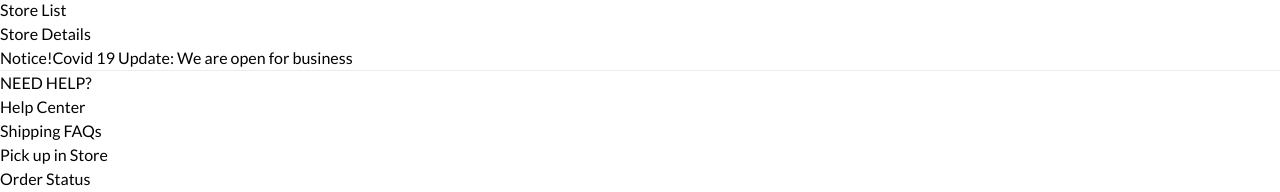
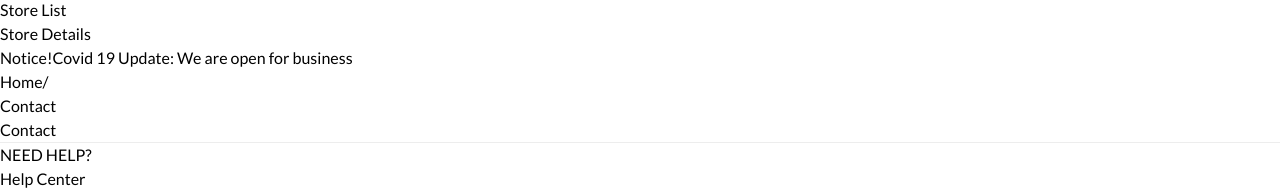
Before and after one commit to Book-Trekker/bookio-client, a React (Create React App) app: page /contact in a window 1280 px wide. Shown: the part 693-885 px from the top of the page. Built offline with nearby package versions, Linux system fonts and the light colour scheme; what @material-tailwind/react would draw is missing.

Commit message:
update code

```diff
--- a/package.json
+++ b/package.json
@@ -10,6 +10,8 @@
     "animate.css": "^4.1.1",
     "aos": "^3.0.0-beta.6",
     "formik": "^2.2.9",
+    "google-map-react": "^2.2.0",
+    "leaflet": "^1.9.3",
     "react": "^18.2.0",
     "react-dom": "^18.2.0",
     "react-icons": "^4.6.0",
--- a/src/App.js
+++ b/src/App.js
@@ -1,5 +1,6 @@
 import { Route, Routes } from 'react-router-dom'
 import Account from './Pages/Account/Account'
+import Contact from './Pages/Contact/Contact'
 import Header from './Pages/HomePage/Header/Header'
 import HomePage from './Pages/HomePage/HomePage'
 import Shop from './Pages/Shop/Shop'
@@ -13,6 +14,7 @@ function App() {
         <Route path='/' element={<HomePage />}></Route>
         <Route path='/account' element={<Account />}></Route>
         <Route path='/shop' element={<Shop />}></Route>
+        <Route path='/contact' element={<Contact />}></Route>
       </Routes>
       <Footer />
     </div>
--- /dev/null
+++ b/src/Pages/Contact/Contact.jsx
@@ -0,0 +1,27 @@
+import React from 'react'
+import BreakCumb from '../../Shared/BreadCumb/BreakCumb'
+
+
+const Contact = () => {
+  return (
+    <section className='contact_section'>
+      <div className='contact_main'>
+        {/* breadCumb  */}
+        <div className='breadCumb'>
+          <BreakCumb
+            first={'Home'}
+            second={'Contact'}
+            route={'/contact'}
+            MyAccount={'Contact'}
+          />
+        </div>
+        {/* map  */}
+        <div className='map'>
+
+        </div>
+      </div>
+    </section>
+  )
+}
+
+export default Contact
--- a/src/Pages/Shop/Shop.css
+++ /dev/null
@@ -1,22 +0,0 @@
-.t-before::before{
-    content: "";
-    position: absolute;
-    bottom: -20%;
-    left: 0;
-    width: 50%;
-    height: 2px;
-    background: #064532;
-}
-.triangle_icon::before{
-    content: "";
-    position: absolute;
-    top: 0;
-    bottom: 0;
-    left: 0;
-    margin: auto;
-    height: 0px;
-    width: 0px;
-    border-top: solid 5px transparent;
-    border-left: solid 5px #064532;
-    border-bottom: solid 5px transparent;
-}
--- a/src/Pages/Shop/ShopBasicCategory.jsx
+++ b/src/Pages/Shop/ShopBasicCategory.jsx
@@ -1,5 +1,4 @@
 import React from 'react'
-import './Shop.css'
 
 const ShopBasicCategory = ({
   catImg,
--- a/src/Pages/Shop/ShopHero.jsx
+++ b/src/Pages/Shop/ShopHero.jsx
@@ -5,7 +5,6 @@ import catImg from '../../assets/images/shop/hero/bg-cate-4.png'
 import catImg2 from '../../assets/images/shop/hero/bg-cate-1.png'
 import catImg3 from '../../assets/images/shop/hero/bg-cate-2.png'
 import catImg4 from '../../assets/images/shop/hero/bg-cate-3.png'
-import './Shop.css'
 import ShopBasicCategory from './ShopBasicCategory'
 
 const ShopHero = () => {
--- a/src/style/Shop.css
+++ b/src/style/Shop.css
@@ -1,3 +1,29 @@
+/* basic category css Start--- (Nazmul) */
+.t-before::before{
+  content: "";
+  position: absolute;
+  bottom: -20%;
+  left: 0;
+  width: 50%;
+  height: 2px;
+  background: #064532;
+}
+.triangle_icon::before{
+  content: "";
+  position: absolute;
+  top: 0;
+  bottom: 0;
+  left: 0;
+  margin: auto;
+  height: 0px;
+  width: 0px;
+  border-top: solid 5px transparent;
+  border-left: solid 5px #064532;
+  border-bottom: solid 5px transparent;
+}
+/* basic category css END--- (Nazmul) */
+
+
 .category > div label {
   padding: 5px !important;
   color: #767a79;
```
Also changed, not shown: 2 other files (tests, documents, lock files or other folders).
